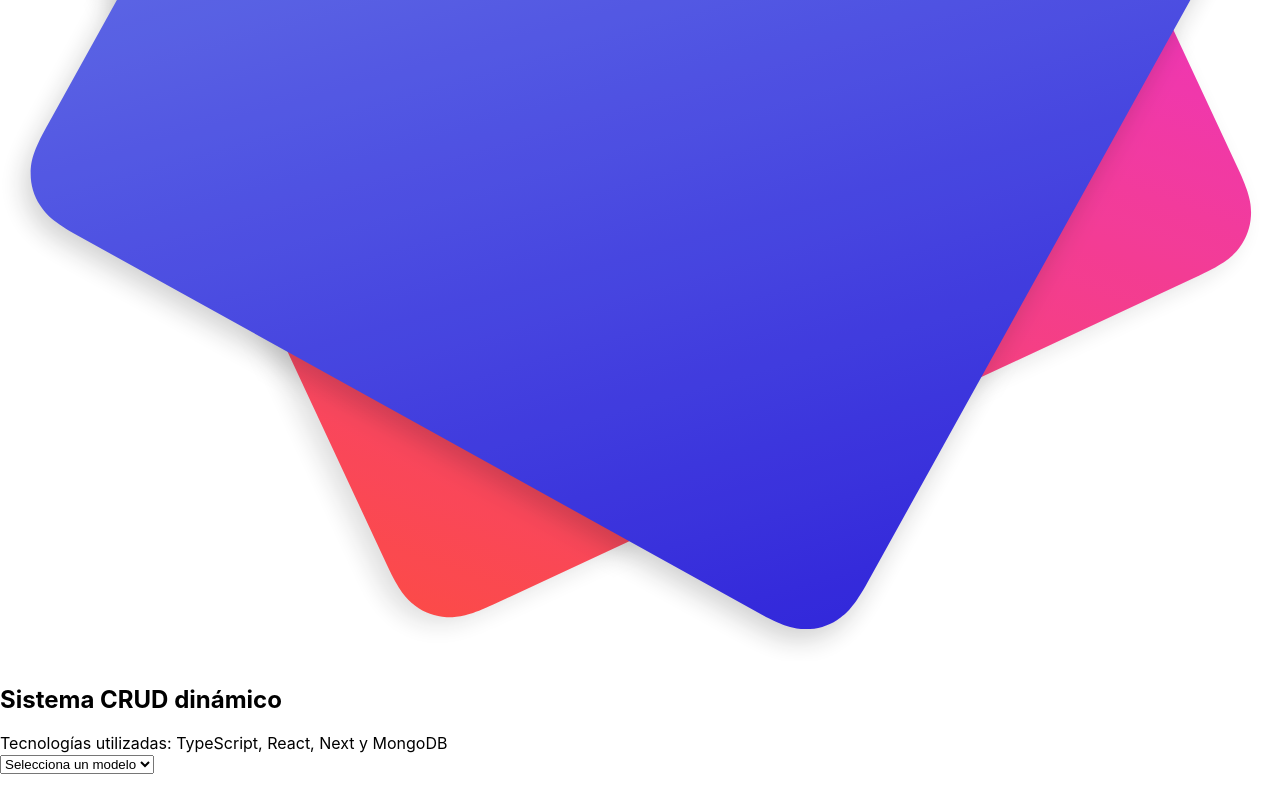
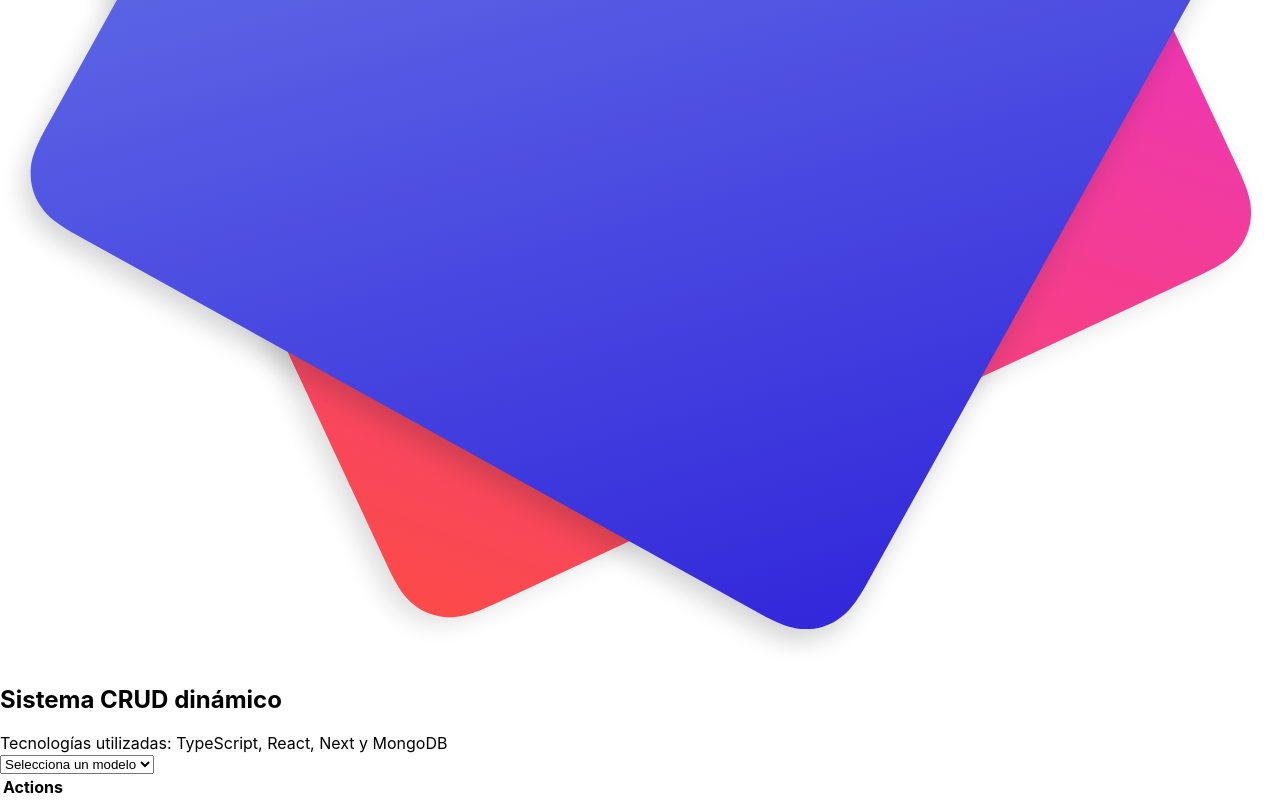
Before and after one commit to jmz-student/api-next-ts, a Next.js app: page / in a window 1280 px wide. Shown: the part 1404-2204 px from the top of the page. Before the commit the page ends 2178 px from the top, so only its background shows below. Built offline with nearby package versions, Linux system fonts and the light colour scheme.

Commit message:
Co-authored-by: CarinaJG <CarinaJG@users.noreply.github.com> Co-authored-by: Mauricio Miramontes Ramirez <MauricioMiramontes@users.noreply.github.com> Co-authored-by: Abraham SerranoT <Abrahamserrano@users.noreply.github.com>

```diff
--- a/components/listModels/index.tsx
+++ b/components/listModels/index.tsx
@@ -1,16 +1,17 @@
 import { ReactElement, useEffect, useState, ChangeEvent } from 'react';
 import Client from '../../src/utilities/Client';
 import { TypeActions } from '../../types/Client';
+import GetTableData from '../../src/utilities/GetTableData'
 import { GralObject } from '../../types/Utilities';
 import { default as logo } from '../../public/svg/logo.svg';
-
+import { TableData } from 'components/tableData';
 
 export const ListModels = (props: GralObject): ReactElement => {
     const [selectedModel, setSelectedModel] = useState<string>("");
     const [dataModels, setDataModels] = useState<GralObject>({})
+    const [tableDat, setTableDat] = useState<Array<GralObject>>([])
     const MODELS: Array<string> = Object.keys(props)
     MODELS.shift();
-    console.log(MODELS, 'list')
 
     useEffect(() => {
         let data = {
@@ -20,13 +21,13 @@ export const ListModels = (props: GralObject): ReactElement => {
         const Request = async() => {
             const Data: GralObject = await Client(data);
             setDataModels(Data);
-            console.log(Data, 'data')
-            return Data;
+            let dataa = Data.data ?? []
+            const tableDatas = GetTableData(dataa, selectedModel);
+            setTableDat(tableDatas)
         }
-        Request()
+        Request();
 
     },[selectedModel])
-
 
     const handleChange = (e: ChangeEvent<HTMLSelectElement>) => {
         e.preventDefault()
@@ -112,7 +113,8 @@ export const ListModels = (props: GralObject): ReactElement => {
                                         <option key={`key-${model}`} value={model} className="capitalize bg-white text-indigo-600 font-medium">{model}</option>
                                     ))}
                                 </select>
-                            </div>
+                              </div>
+                              <TableData tableDat={tableDat} />
                         </div>
                     </div>
                 </div>
--- a/components/tableData/index.tsx
+++ b/components/tableData/index.tsx
@@ -0,0 +1,60 @@
+import React, { ReactElement } from 'react'
+import { TableDynamic } from 'types/table'
+
+export const TableData = ({ tableDat = [] }: { tableDat: Array<TableDynamic> }): ReactElement => {
+    const AUX = tableDat[0] || {};
+    const KEY:Array<string> = Object.keys(AUX);
+    return (
+        <div className="flex flex-col">
+            <div className="overflow-x-auto sm:-mx-6 lg:-mx-8">
+                <div className="py-4 inline-block min-w-full sm:px-6 lg:px-8">
+                    <div className="overflow-hidden">
+                        <table className="table-auto">
+                            <thead className="border-b bg-gray-800">
+                                <tr>
+                                    {
+                                        KEY.map((title): ReactElement => (
+                                            <th
+                                                key={`${title}-head`}
+                                                className="text-sm font-medium text-white px-6 py-4"
+                                            >
+                                                {title}
+                                            </th>))
+                                    }
+                                    <th
+                                        key="action-head"
+                                        className="text-sm font-medium text-white px-6 py-4"
+                                    >
+                                    Actions
+                                        </th>
+                                </tr>
+                            </thead>
+                            <tbody>
+                                    {
+                                        tableDat.map((data): ReactElement => {
+                                            const ITEMS = Object.values(data);
+                                            return (
+                                                <tr key={`${data}._id-tr`}  className="bg-white border-b">
+                                                    {
+                                                        ITEMS.map((value): ReactElement => (
+                                                            <td
+                                                                key={`${data}._id-td`}
+                                                                className='text-sm font-medium text-red px-6 py-4'
+                                                            >
+                                                                {value}
+                                                            </td>
+                                                        ))
+                                                    }
+                                                    <td>Action</td>
+                                                </tr>
+                                            )
+                                        })
+                                    }
+                            </tbody>
+                        </table>
+                    </div>
+                </div>
+            </div>
+        </div>
+    )
+}
--- /dev/null
+++ b/src/utilities/GetTableData.ts
@@ -0,0 +1,34 @@
+import { TABLE_CONTENT } from "./settings";
+import { AllModel } from "../../types/Utilities";
+import { TableDynamic } from "../../types/table";
+import { GralObject } from "../../types/Utilities";
+const GetTableData = ((): Function => {
+
+    const messages = (prefix: string, msg: string): void => {
+        const { log } = console;
+        const STYLES = `
+            color:#B5DC76;
+            background-color:#3A2F45;
+            padding:3px 10px;
+            border-radius:5px;
+            text-transform: uppercase;
+        `;
+        log(`%c ${prefix}`, STYLES, msg);
+    };
+
+    const init = (data: Array<GralObject>, model: string): Array<TableDynamic> => {
+        messages("📝 Recorriendo", "estamos buscando datos");
+        const TableFields: Array<string> = TABLE_CONTENT[model]
+
+        const TABLE_FIELDS: Array<TableDynamic> = data.map((item: GralObject) => (
+            TableFields.reduce((output: GralObject, field: string) => {
+                output[field] = item[field];
+                return output;
+        }, {})));
+        return TABLE_FIELDS;
+    };
+
+    return init;
+
+})();
+export default GetTableData;
--- a/src/utilities/settings.ts
+++ b/src/utilities/settings.ts
@@ -13,3 +13,10 @@ export const MESSAGES: GralObject = {
     "success": "\x1b[38;5;112m\x1b[48;5;28m [ ✓ ",
     "warning": "\x1b[38;5;226m\x1b[48;5;214m [ ⚠ ",
 };
+
+/** Declaración el tipo online **/
+export const TABLE_CONTENT: {[key:string]: Array<string>}  = {
+    "agenda": ["_id", "name", "email"],
+    "pokemon": ["_id", "name", "img" ],
+    "lead": ["_id","title", "caption"],
+};
--- a/types/Utilities.ts
+++ b/types/Utilities.ts
@@ -18,7 +18,7 @@ export type SpecialObject = {
 /**
  * Tipo que carga todos los modelos
  */
-export type AllModel = Lead | Agenda | Pokemon | null | {};
+export type AllModel = Lead | Agenda | Pokemon | {};
 
 /**
  * Tipos para la funcion messages
--- /dev/null
+++ b/types/table.ts
@@ -0,0 +1,7 @@
+interface TableDefault {
+    _id?: string,
+};
+
+export interface TableDynamic extends TableDefault {
+    [key: string]: string | boolean | number | undefined;
+};
```
Also changed, not shown: 1 other file (tests, documents, lock files or other folders).
